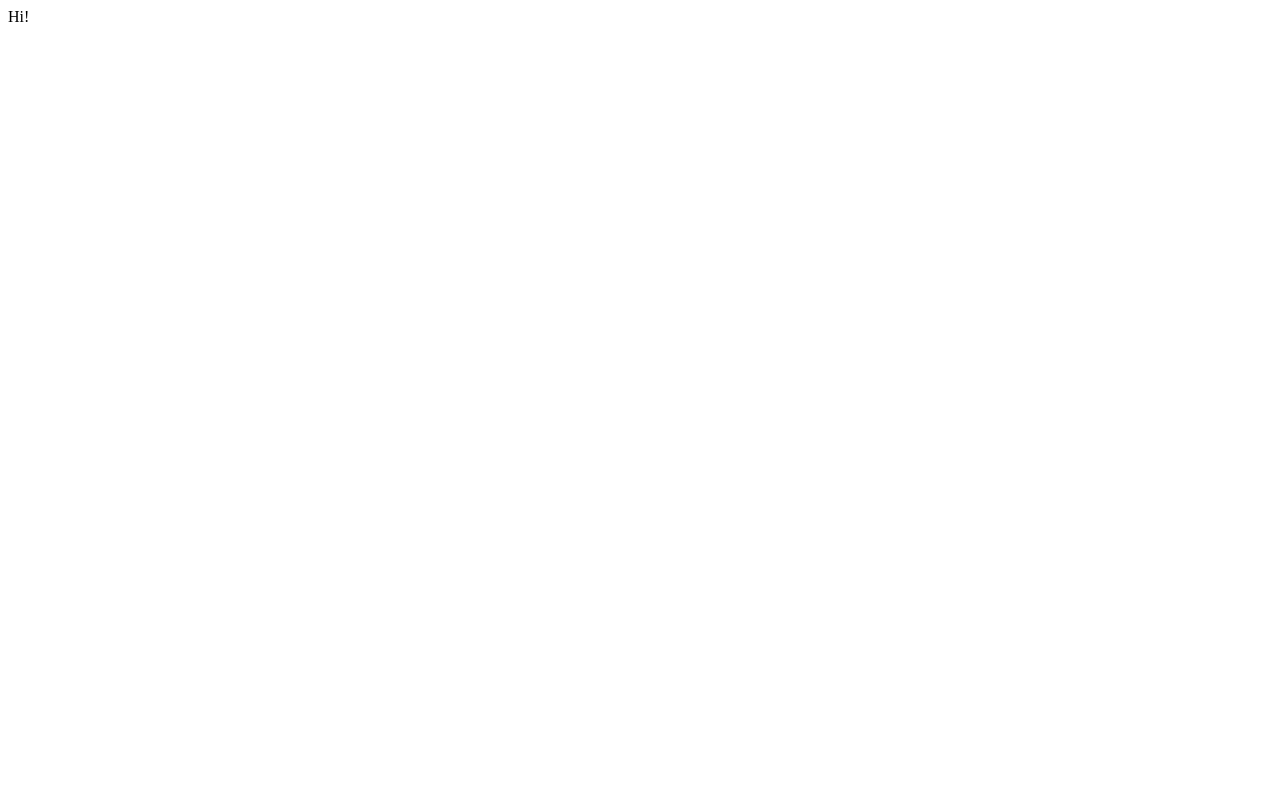
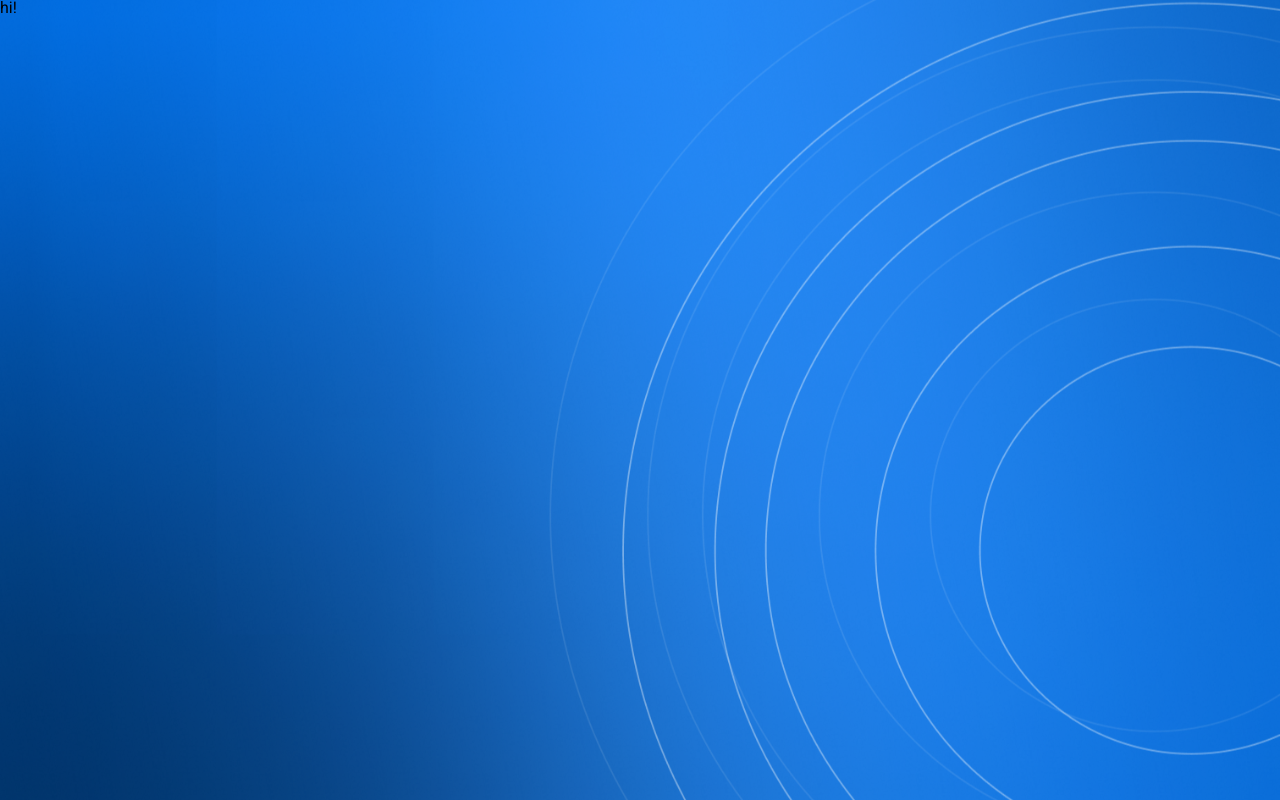
Before and after one commit to aver77/hashbon-task, a React (Vite) app: page / in a window 1280 px wide. Built offline with nearby package versions, Linux system fonts and the light colour scheme.

Commit message:
:construction_worker: Setted app basic structure - code ready

```diff
--- a/package.json
+++ b/package.json
@@ -10,8 +10,11 @@
     "preview": "vite preview"
   },
   "dependencies": {
+    "classnames": "^2.3.2",
     "react": "^18.2.0",
-    "react-dom": "^18.2.0"
+    "react-dom": "^18.2.0",
+    "react-router-dom": "^6.15.0",
+    "sass": "^1.65.1"
   },
   "devDependencies": {
     "@types/node": "^20.5.0",
--- /dev/null
+++ b/src/app/globalStyles.scss
@@ -0,0 +1,55 @@
+//fonts
+@import url('https://fonts.googleapis.com/css2?family=Inter:wght@400;500;600&family=Roboto:wght@400;500;700&display=swap');
+
+//reset
+html, body, div, span, applet, object, iframe,
+h1, h2, h3, h4, h5, h6, p, blockquote, pre,
+a, abbr, acronym, address, big, cite, code,
+del, dfn, em, img, ins, kbd, q, s, samp,
+small, strike, strong, sub, sup, tt, var,
+b, u, i, center,
+dl, dt, dd, ol, ul, li,
+fieldset, form, label, legend,
+table, caption, tbody, tfoot, thead, tr, th, td,
+article, aside, canvas, details, embed,
+figure, figcaption, footer, header, hgroup,
+menu, nav, output, ruby, section, summary,
+time, mark, audio, video {
+  margin: 0;
+  padding: 0;
+  border: 0;
+  font: inherit;
+  vertical-align: baseline;
+  font-family: "Roboto";
+}
+article, aside, details, figcaption, figure,
+footer, header, hgroup, menu, nav, section {
+  display: block;
+}
+body {
+  line-height: 1;
+}
+ol, ul {
+  list-style: none;
+}
+blockquote, q {
+  quotes: none;
+}
+blockquote:before, blockquote:after,
+q:before, q:after {
+  content: none;
+}
+table {
+  border-collapse: collapse;
+  border-spacing: 0;
+}
+
+#root {
+  height: 100vh;
+  width: 100%;
+  background-image: url("../assets/bgImage.png");
+  background-size: cover;
+  background-position: center center;
+  background-repeat: no-repeat;
+  background-attachment: fixed;
+}
--- a/src/app/index.tsx
+++ b/src/app/index.tsx
@@ -1,4 +1,6 @@
+import "./globalStyles.scss";
+import Routes from "./routes";
 const App = () => {
-    return <div>Hi!</div>;
+    return <Routes />;
 };
 export default App;
--- /dev/null
+++ b/src/app/routes/index.tsx
@@ -0,0 +1,12 @@
+import { Navigate, Route, Routes } from "react-router-dom";
+import ChatPage from "pages/chatPage";
+
+const RoutesComponent = () => {
+    return (
+        <Routes>
+            <Route key={"chat-page"} path={"/"} element={<ChatPage />} />
+            <Route path="*" element={<Navigate to="/" />} />
+        </Routes>
+    );
+};
+export default RoutesComponent;
--- a/src/main.tsx
+++ b/src/main.tsx
@@ -1,9 +1,12 @@
 import React from "react";
 import ReactDOM from "react-dom/client";
 import App from "app";
+import { BrowserRouter } from "react-router-dom";
 
 ReactDOM.createRoot(document.getElementById("root")!).render(
     <React.StrictMode>
-        <App />
+        <BrowserRouter>
+            <App />
+        </BrowserRouter>
     </React.StrictMode>
 );
--- /dev/null
+++ b/src/pages/chatPage/index.tsx
@@ -0,0 +1,4 @@
+const ChatPage = () => {
+    return <div>hi!</div>;
+};
+export default ChatPage;
```
Also changed, not shown: src/assets/bgImage.png (added), 1 other file (tests, documents, lock files or other folders).
